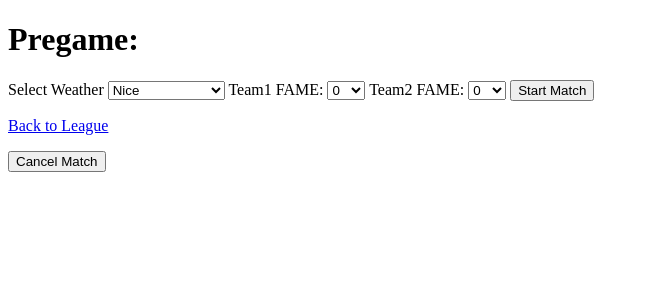
After one commit to ducksnack/bloodbowl_manager, a Django app: page /start_match/1/ in a window 1280 px wide. The commit adds this page. Shown: the top 300 px of the page, without its empty margins (0-649 px from the left). Run offline with Django 5.2, Linux system fonts and the light colour scheme; tables that the repository leaves empty hold one stand-in row (values such as "Sample post").

Commit message:
changed the creation of matches to go through a scheduling step

```diff
--- a/bloodbowl_league_manager/league_manager/models.py
+++ b/bloodbowl_league_manager/league_manager/models.py
@@ -160,6 +160,7 @@ class Match(models.Model):
     STATUS_CHOICES = [
         ('in_progress', 'In Progress'),
         ('completed', 'Completed'),
+        ('scheduled', 'Scheduled'),
         ('invalid', 'Invalid'),
     ]
 
@@ -175,7 +176,7 @@ class Match(models.Model):
     team2_fanfactor_change = models.IntegerField(default=0)
     status = models.CharField(max_length=15,
                               choices=STATUS_CHOICES,
-                              default='in_progress')
+                              default='scheduled') # a match should either be: in_progress, scheduled, completed, or invalid
 
     def get_teams_completions(self):
         team1_comps = self.match_completions.filter(team=self.team1)
@@ -260,3 +261,20 @@ class Injury(models.Model):
     match = models.ForeignKey(Match, on_delete=models.CASCADE, related_name="match_injuries")
     player = models.ForeignKey(Player, on_delete=models.CASCADE, related_name="player_injuries")
     injury_type = models.ForeignKey(InjuryType, on_delete=models.CASCADE)
+
+
+class LevelUpType(models.Model):
+    name = models.CharField(max_length=25)
+    ma_modifier = models.IntegerField(default=0)
+    st_modifier = models.IntegerField(default=0)
+    ag_modifier = models.IntegerField(default=0)
+    av_modifier = models.IntegerField(default=0)
+    skill = models.CharField(max_length=20, default="")
+    category = models.CharField(max_length=20, default="")
+
+    def __str__(self):
+        return f'{self.name} [{self.description}]'
+
+class LevelUp(models.Model):
+    player = models.ForeignKey(Player, on_delete=models.CASCADE, related_name="player_levels")
+    level_up_type = models.ForeignKey(LevelUpType, on_delete=models.CASCADE)
--- /dev/null
+++ b/bloodbowl_league_manager/league_manager/templates/league_manager/start_match.html
@@ -0,0 +1,42 @@
+<!DOCTYPE html>
+<html>
+<head>
+    <title>League Page</title>
+</head>
+<body>
+    <h1>Pregame:</h1>
+
+    <form method="post">
+        {% csrf_token %}
+        <label for="weather_dropdown">Select Weather</label>
+        <select name="weather_dropdown" id="weather_dropdown_id">
+            <option value="sweltering_heat">Sweltering Heat</option>
+            <option value="very_sunny">Very Sunny</option>
+            <option value="nice" selected>Nice</option>
+            <option value="pouring_rain">Pouring Rain</option>
+            <option value="blizzard">Blizzard</option>
+        </select>
+
+        <label for="team1_fame">Team1 FAME:</label>
+        <select name="team1_fame" id="team1_fame_id">
+            <option value=0 selected>0</option>
+            <option value=1>+1</option>
+            <option value=2>+2</option>
+        </select>
+
+        <label for="team2_fame">Team2 FAME:</label>
+        <select name="team2_fame" id="team2_fame_id">
+            <option value=0 selected>0</option>
+            <option value=1>+1</option>
+            <option value=2>+2</option>
+        </select>
+
+        <button type="submit" name="action" value="start">Start Match</button>
+        <p><a href="{% url 'league_details' league.id %}">Back to League</a></p>
+        <button type="submit" name="action" value="cancel">Cancel Match</button>
+    </form>
+
+
+
+</body>
+</html>
--- a/bloodbowl_league_manager/league_manager/urls.py
+++ b/bloodbowl_league_manager/league_manager/urls.py
@@ -12,7 +12,6 @@ urlpatterns = [
     path('team/<int:team_id>/modify/', views.modify_team, name='modify_team'),
     path('leagues/', views.league_list, name='leagues'),
     path('leagues/<int:league_id>/', views.league_details, name='league_details'),
-    path('leagues/<int:league_id>/add_match/', views.add_match, name='add_match'),
     path('leagues/start_match/<int:league_id>/<int:team1_id>/<int:team2_id>/<int:team1_fame>/<int:team2_fame>/<str:weather>/', views.start_match, name='start_match'),
     path('matches/<int:match_id>/', views.match_page, name='match_page'),
     path('add_touchdown/<int:match_id>/<int:team_id>/', views.add_touchdown, name='add_touchdown'),
@@ -23,5 +22,7 @@ urlpatterns = [
     path('add_interception/<int:match_id>/<int:team_id>/', views.add_interception, name='add_interception'),
     path('teams/<int:team_id>/get_team_value/', views.get_team_value, name='get_team_value'),
     path('create_league/', views.create_league, name='create_league'),
-    path('<int:team_id>/league_registration/', views.join_league, name='join_league')
+    path('<int:team_id>/league_registration/', views.join_league, name='join_league'),
+    path('<int:league_id>/schedule_match/', views.schedule_match, name='schedule_match'),
+    path('start_match/<int:match_id>/', views.start_match, name="start_match"),
 ]
--- a/bloodbowl_league_manager/league_manager/views.py
+++ b/bloodbowl_league_manager/league_manager/views.py
@@ -163,6 +163,7 @@ def league_details(request, league_id):
     teams = Team.objects.filter(league=league)
     matches_completed = Match.objects.filter(league=league, status="completed").order_by('-id')
     matches_in_progress = Match.objects.filter(league=league, status="in_progress").order_by('-id')
+    scheduled_matches = Match.objects.filter(league=league, status="scheduled").order_by('-id')
 
     team_stats = []
 
@@ -225,40 +226,83 @@ def league_details(request, league_id):
         'team_stats':team_stats,
         'matches_completed': matches_completed,
         'matches_in_progress': matches_in_progress,
+        'scheduled_matches': scheduled_matches,
     }
     return render(request, 'league_manager/league_details.html', context)
-
-def add_match(request, league_id):
-
-    league = get_object_or_404(League, id=league_id)
-    league_name = league.name
-    teams = Team.objects.filter(league=league)
-
-    print(teams)
-
-    context = {
-        'league_id':league_id,
-        'league_name':league_name,
-        'teams':teams
-        }
-
-    return render(request, 'league_manager/add_match.html', context)
-"""
-def start_match(request, league_id, team1_id, team2_id):
-
-    match = Match.objects.create(league_id, team1_id, team2_id)
-
-    return redirect('match_page', match_id=match.id)
-"""
 
 def get_team_value(request, team_id):
     team = get_object_or_404(Team, id=team_id)
     return JsonResponse({'team_value': team.get_total_team_value()})
 
-def start_match(request, league_id, team1_id, team2_id, team1_fame, team2_fame, weather):
+def schedule_match(request, league_id):
+    league = get_object_or_404(League, id=league_id)
+    teams = Team.objects.filter(league=league)
 
-    match = Match.objects.create(league_id=league_id, team1_id=team1_id, team2_id=team2_id, team1_fame=team1_fame, team2_fame=team2_fame, weather=weather)
-    return redirect('match_page', match_id=match.id)
+    if request.method == 'POST':
+        team1_id = request.POST.get('team1_id')
+        team2_id = request.POST.get('team2_id')
+        team1 = get_object_or_404(Team, id=team1_id)
+        team2 = get_object_or_404(Team, id=team2_id)
+
+        match = Match.objects.create(league=league, team1=team1, team2=team2)
+
+        action = request.POST.get("action")
+
+        if action == "schedule":
+
+            return redirect('league_details', league_id=league_id)
+
+        if action == "start":
+            return redirect('start_match', match_id=match.id)
+
+    context = {
+        'league':league,
+        'teams':teams,
+    }
+
+    return render(request, 'league_manager/schedule_match.html', context)
+
+
+def start_match(request, match_id):
+
+    match = get_object_or_404(Match, id=match_id)
+    league = match.league
+
+    if request.method == 'POST':
+
+        action = request.POST.get('action')
+
+        if action == 'start':
+            match.team1_fame = request.POST.get('team1_fame')
+            match.team1_fame = request.POST.get('team1_fame')
+            match.weather = request.POST.get('weather_dropdown')
+            match.status = 'in_progress'
+
+            print(match.team1_fame)
+            print(match.team2_fame)
+            print(match.weather)
+            print(match.status)
+            match.save()
+
+            return redirect('match_page', match_id = match_id)
+
+        if action == 'cancel':
+
+            match.delete()
+
+            return redirect('league_details', league_id = league.id)
+
+    team1 = match.team1
+    team2 = match.team2
+
+    context = {
+        'league': league,
+        'team1': team1,
+        'team2': team2,
+    }
+
+    return render(request, 'league_manager/start_match.html', context)
+
 
 def end_match(request, match_id):
 
@@ -311,12 +355,14 @@ def end_match(request, match_id):
 
     return render(request, 'league_manager/end_of_match.html', context)
 
+
 def cancel_match(request, match_id):
 
     match = get_object_or_404(Match, id=match_id)
     match.delete()
 
     return redirect('league_details', league_id=match.league.id)
+
 
 def match_page(request, match_id):
     match = get_object_or_404(Match, id=match_id)
@@ -347,6 +393,7 @@ def match_page(request, match_id):
 
     return render(request, 'league_manager/match_page.html', context)
 
+
 def add_completion(request, match_id, team_id):
     match = get_object_or_404(Match, id=match_id)
     team = get_object_or_404(Team, id=team_id)
@@ -370,6 +417,7 @@ def add_completion(request, match_id, team_id):
     }
 
     return render(request, 'league_manager/add_completion.html', context)
+
 
 def add_casualty(request, match_id, team_id):
     match = get_object_or_404(Match, id=match_id)
@@ -403,6 +451,7 @@ def add_casualty(request, match_id, team_id):
 
     return render(request, 'league_manager/add_casualty.html', context)
 
+
 def add_interception(request, match_id, team_id):
     match = get_object_or_404(Match, id=match_id)
     team = get_object_or_404(Team, id=team_id)
@@ -430,13 +479,14 @@ def add_interception(request, match_id, team_id):
 
     return render(request, 'league_manager/add_interception.html', context)
 
+
 def add_touchdown(request, match_id, team_id):
     # Get the match and team objects
     match = get_object_or_404(Match, id=match_id)
     team = get_object_or_404(Team, id=team_id)
 
     # Get the players associated with this team
-    players = team.players.all()  # Assuming Team has a reverse relationship to Player
+    players = team.players.all()
 
     if request.method == 'POST':
         player_id = request.POST.get('player_id')
```
Also changed, not shown: bloodbowl_league_manager/league_manager/templates/league_manager/add_match.html (deleted, +0 -120 lines), bloodbowl_league_manager/league_manager/templates/league_manager/league_details.html (+20 -1 lines), bloodbowl_league_manager/league_manager/templates/league_manager/schedule_match.html (added, +35 -0 lines), bloodbowl_league_manager/league_manager/migrations/0024_auto_20250130_2114.py (added).
